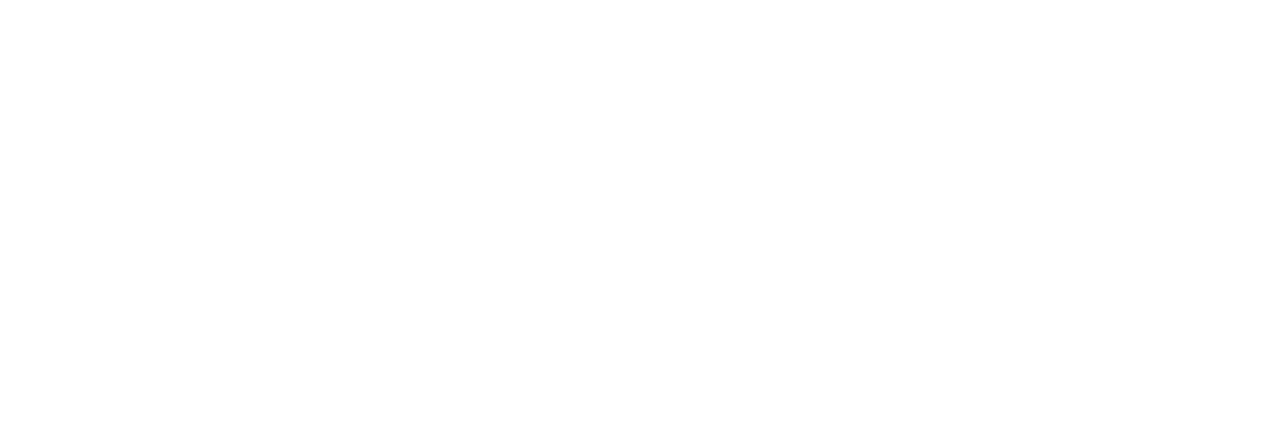
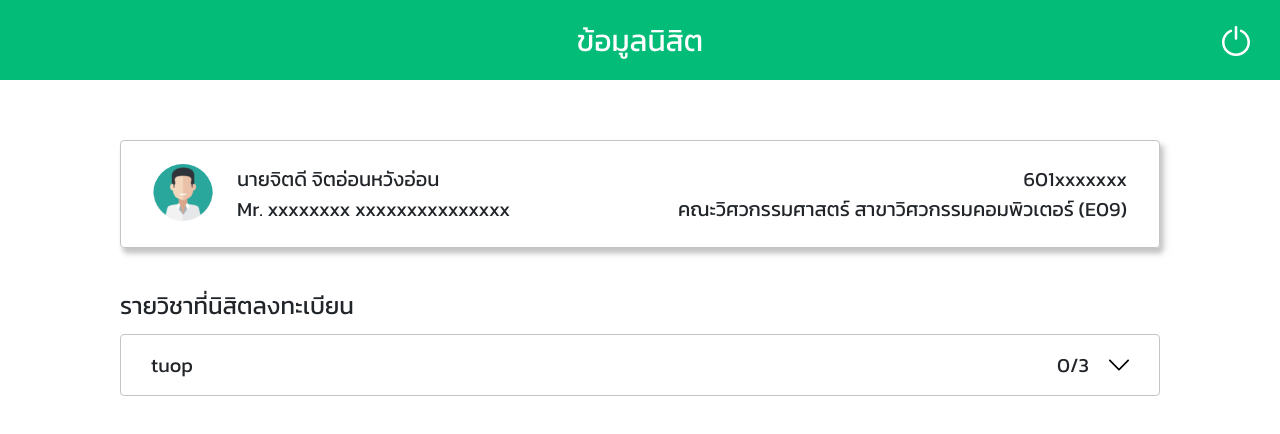
Before and after one commit to aum0056/edicate, a React (Create React App) app: page / in a window 1280 px wide. Shown: the top 434 px of the page. Built offline with nearby package versions, Linux system fonts and the light colour scheme.

Commit message:
front DetaillPage

```diff
--- a/src/App.js
+++ b/src/App.js
@@ -4,6 +4,7 @@
 import DetailCard from './modules/DetailCard'
 import EnrollClick from './modules/EnrollClick'
 import Custom from './Route/Custom'
+import DetailPage from './Route/DetailPage'
 
 const App = () => {
   return (
@@ -14,6 +15,7 @@
       {/* <Login /> */}
       {/* <Custom/> */}
       {/* <EnrollClick /> */}
+      <DetailPage />
     </div>
   );
 }
--- a/src/Route/DetailPage/index.jsx
+++ b/src/Route/DetailPage/index.jsx
@@ -1,9 +1,32 @@
-import React from "react"
+import { React, useState } from "react";
+import DetailCard from "../../modules/DetailCard";
+import EnrollCard from "../../modules/EnrollCard";
+import EnrollClick from "../../modules/EnrollClick";
+import { TextBox, ContainerCustom } from "./styled";
+import Exit from "../../images/exit.svg";
+import { Navbar, ExitBotton } from "../Custom/styled";
 
 const DetailPage = () => {
-    return (
-        <div>
-            dfjv
+  const [isClick, setIsClick] = useState(false);
+  const onClickDropdown = () => {
+    setIsClick(!isClick);
+  };
+  return (
+    <div>
+      <Navbar className="justify-content-center">
+        <div style={{ margin: "auto", color: "white" }}>ข้อมูลนิสิต</div>
+        <ExitBotton src={Exit} alt="Exit" />
+      </Navbar>
+      <ContainerCustom>
+        <DetailCard />
+        <TextBox style={{ fontSize: "24px" }}>รายวิชาที่นิสิตลงทะเบียน</TextBox>
+        <div onClick={onClickDropdown}>
+          <EnrollCard isClick={isClick} />
         </div>
-    )
-}
+        {isClick ? <EnrollClick /> : null}
+      </ContainerCustom>
+    </div>
+  );
+};
+
+export default DetailPage;
--- /dev/null
+++ b/src/Route/DetailPage/styled.ts
@@ -0,0 +1,12 @@
+import styled from 'styled-components'
+import { Container } from 'react-bootstrap'
+
+export const TextBox = styled.div`
+    font-size: 24px;
+    margin-bottom: 10px;
+`
+
+export const ContainerCustom = styled(Container)`
+  padding: 0 50px !important;
+
+`
--- a/src/modules/DetailCard/styled.ts
+++ b/src/modules/DetailCard/styled.ts
@@ -8,7 +8,8 @@
   display: flex;
   align-items: center;
   padding: 32px;
-  box-shadow: 3px 5px 5px #c4c4c4, 5px -30px 60px #ebebeb;
+  box-shadow: 3px 5px 5px #c4c4c4, 5px 5px 10px #ebebeb;
+  margin: 60px 0 40px 0;
 `;
 export const Picbox = styled.img`
   padding-right: 24px;
--- a/src/modules/EnrollCard/index.jsx
+++ b/src/modules/EnrollCard/index.jsx
@@ -1,16 +1,46 @@
 import React from "react";
 import dropdown from "../../images/down-arrow.svg";
-import { EnrollBox, DropdownCustom } from "./styled";
+import { EnrollBox, DropdownCustom, EnrollBox2 } from "./styled";
 
-const EnrollCard = () => {
+const EnrollCard = (props) => {
+  const { isClick } = props;
+
   return (
+    <div>
+      {isClick ? (
+        <EnrollBox2>
+          <div>tuop</div>
+          <div style={{ display: "flex" }}>
+            <div>0/3</div>
+            {isClick ? (
+              <DropdownCustom src={dropdown} alt="dropdown" />
+            ) : (
+              <DropdownCustom
+                style={{ transform: "scaleY(-1)" }}
+                src={dropdown}
+                alt="dropdown"
+              />
+            )}
+          </div>
+        </EnrollBox2>
+      ) : (
         <EnrollBox>
           <div>tuop</div>
-      <div style={{display: 'flex'}}>
+          <div style={{ display: "flex" }}>
             <div>0/3</div>
+            {isClick ? (
               <DropdownCustom src={dropdown} alt="dropdown" />
+            ) : (
+              <DropdownCustom
+                style={{ transform: "scaleY(-1)" }}
+                src={dropdown}
+                alt="dropdown"
+              />
+            )}
           </div>
         </EnrollBox>
+      )}
+    </div>
   );
 };
 
--- a/src/modules/EnrollCard/styled.ts
+++ b/src/modules/EnrollCard/styled.ts
@@ -1,17 +1,20 @@
 import styled from "styled-components";
 
 export const EnrollBox = styled.div`
-  border-radius: 0.25rem;
-  border: 0.5px solid #c4c4c4;
   font-size: 20px;
   display: flex;
   justify-content: space-between;
   align-items: center;
   padding: 30px;
   height: 60px;
+  border-radius: 0.25rem;
+  border: 0.5px solid #c4c4c4;
 `;
 
 export const DropdownCustom = styled.img`
   padding-left: 20px;
-  transform: scaleY(-1);
 `
+export const EnrollBox2 = styled(EnrollBox)`
+  border-bottom-left-radius: 0rem;
+  border-bottom-right-radius: 0rem;
+`
--- a/src/modules/EnrollClick/styled.ts
+++ b/src/modules/EnrollClick/styled.ts
@@ -4,4 +4,5 @@
 export const Bigbox = styled(Container)`
   padding: 30px !important;
   border: 1px solid #c4c4c4;
+  border-top: none;
 `;
```
Lines whose indentation alone changed are shown as unchanged.
